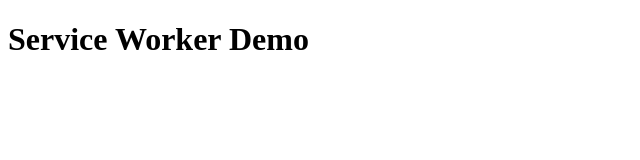
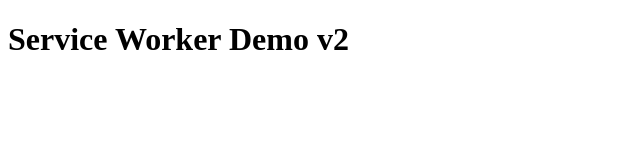
Before and after one commit to mjhoward/sw-hack, a plain HTML site: page index.html in a window 1280 px wide. Shown: the full height of the page, 0-640 px from the left. Drawn offline with Linux system fonts and the light colour scheme.

Commit message:
Test update to index

```diff
--- a/index.html
+++ b/index.html
@@ -7,7 +7,7 @@
 
 <body>
 
-    <h1>Service Worker Demo</h1>
+    <h1>Service Worker Demo v2</h1>
 
     <script>
         if (navigator.serviceWorker) {
```
